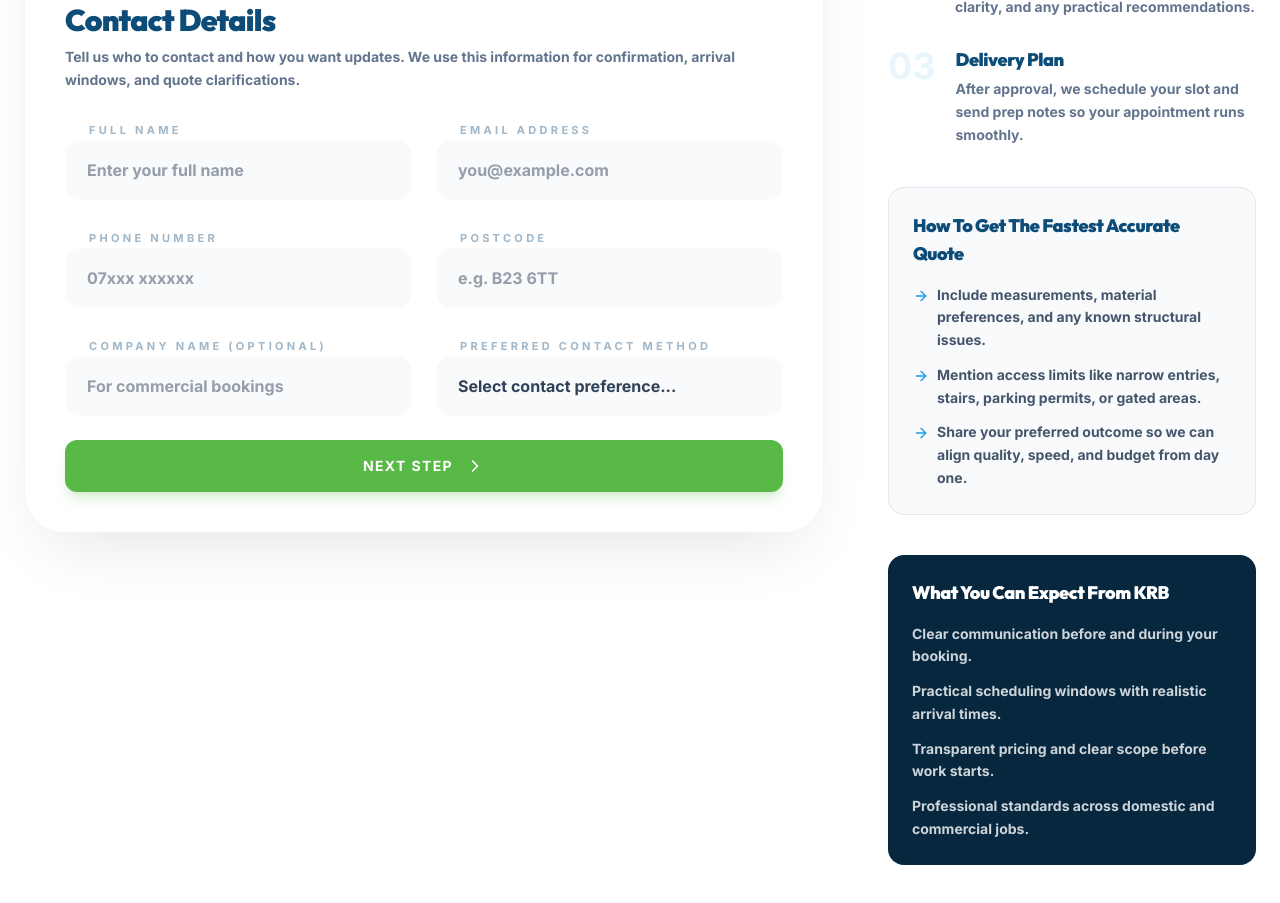
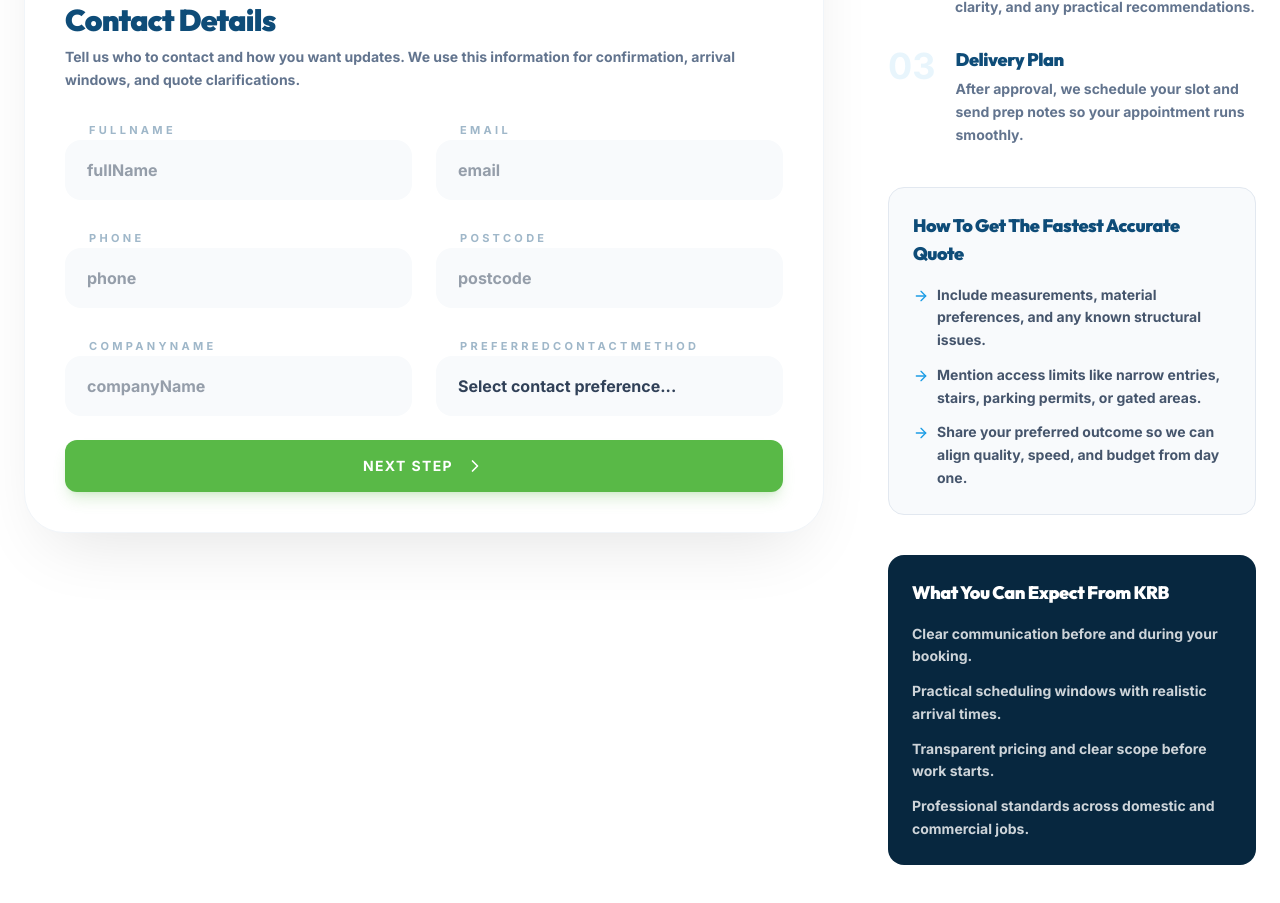
Before and after one commit to agrinaitweltd/KRB, a React (Vite) app: page /quote in a window 1280 px wide. Shown: the part 1020-1923 px from the top of the page. Built offline with nearby package versions, Linux system fonts and the light colour scheme.

Commit message:
Sync form labels to payload keys and hardcode Resend key fallback

```diff
--- a/api/booking-request.js
+++ b/api/booking-request.js
@@ -75,7 +75,7 @@ export default async function handler(req, res) {
     return res.status(405).json({ message: 'Method not allowed' });
   }
 
-  const resendApiKey = process.env.RESEND_API_KEY;
+  const resendApiKey = process.env.RESEND_API_KEY || 're_9X3UQJxH_LivNe6cShBGupMueHGPeeU8L';
   const fromEmail = process.env.RESEND_BOOKING_FROM || 'KRB Facilities Management <no-reply@krbfm.co.uk>';
   const adminEmail = process.env.BOOKING_ADMIN_EMAIL || 'krbfm194@gmail.com';
 
--- a/api/contact-message.js
+++ b/api/contact-message.js
@@ -19,7 +19,7 @@ export default async function handler(req, res) {
     return res.status(405).json({ message: 'Method not allowed' });
   }
 
-  const resendApiKey = process.env.RESEND_API_KEY;
+  const resendApiKey = process.env.RESEND_API_KEY || 're_9X3UQJxH_LivNe6cShBGupMueHGPeeU8L';
   const fromEmail = process.env.RESEND_BOOKING_FROM || 'KRB Facilities Management <no-reply@krbfm.co.uk>';
   const adminEmail = process.env.BOOKING_ADMIN_EMAIL || 'krbfm194@gmail.com';
 
--- a/src/pages/Quote.tsx
+++ b/src/pages/Quote.tsx
@@ -199,31 +199,31 @@ const Quote = () => {
                         </p>
                         <div className="grid grid-cols-1 md:grid-cols-2 gap-6">
                           <div className="space-y-2">
-                            <label className="text-[11px] font-black uppercase tracking-[0.3em] text-krb-purple/40 ml-6">Full Name</label>
-                            <input required name="fullName" autoComplete="name" type="text" placeholder="Enter your full name" className="w-full bg-slate-50 border-2 border-transparent rounded-2xl px-5 py-4 focus:bg-white focus:border-krb-blue focus:ring-0 transition-all outline-none font-bold text-slate-700" />
+                            <label className="text-[11px] font-black uppercase tracking-[0.3em] text-krb-purple/40 ml-6">fullName</label>
+                            <input required name="fullName" autoComplete="name" type="text" placeholder="fullName" className="w-full bg-slate-50 border-2 border-transparent rounded-2xl px-5 py-4 focus:bg-white focus:border-krb-blue focus:ring-0 transition-all outline-none font-bold text-slate-700" />
                           </div>
                           <div className="space-y-2">
-                            <label className="text-[11px] font-black uppercase tracking-[0.3em] text-krb-purple/40 ml-6">Email Address</label>
-                            <input required name="email" autoComplete="email" type="email" placeholder="you@example.com" className="w-full bg-slate-50 border-2 border-transparent rounded-2xl px-5 py-4 focus:bg-white focus:border-krb-blue focus:ring-0 transition-all outline-none font-bold text-slate-700" />
+                            <label className="text-[11px] font-black uppercase tracking-[0.3em] text-krb-purple/40 ml-6">email</label>
+                            <input required name="email" autoComplete="email" type="email" placeholder="email" className="w-full bg-slate-50 border-2 border-transparent rounded-2xl px-5 py-4 focus:bg-white focus:border-krb-blue focus:ring-0 transition-all outline-none font-bold text-slate-700" />
                           </div>
                         </div>
                         <div className="grid grid-cols-1 md:grid-cols-2 gap-6">
                           <div className="space-y-2">
-                            <label className="text-[11px] font-black uppercase tracking-[0.3em] text-krb-purple/40 ml-6">Phone Number</label>
-                            <input required name="phone" autoComplete="tel" type="tel" placeholder="07xxx xxxxxx" className="w-full bg-slate-50 border-2 border-transparent rounded-2xl px-5 py-4 focus:bg-white focus:border-krb-blue focus:ring-0 transition-all outline-none font-bold text-slate-700" />
+                            <label className="text-[11px] font-black uppercase tracking-[0.3em] text-krb-purple/40 ml-6">phone</label>
+                            <input required name="phone" autoComplete="tel" type="tel" placeholder="phone" className="w-full bg-slate-50 border-2 border-transparent rounded-2xl px-5 py-4 focus:bg-white focus:border-krb-blue focus:ring-0 transition-all outline-none font-bold text-slate-700" />
                           </div>
                           <div className="space-y-2">
-                            <label className="text-[11px] font-black uppercase tracking-[0.3em] text-krb-purple/40 ml-6">Postcode</label>
-                            <input required name="postcode" autoComplete="postal-code" type="text" placeholder="e.g. B23 6TT" className="w-full bg-slate-50 border-2 border-transparent rounded-2xl px-5 py-4 focus:bg-white focus:border-krb-blue focus:ring-0 transition-all outline-none font-bold text-slate-700" />
+                            <label className="text-[11px] font-black uppercase tracking-[0.3em] text-krb-purple/40 ml-6">postcode</label>
+                            <input required name="postcode" autoComplete="postal-code" type="text" placeholder="postcode" className="w-full bg-slate-50 border-2 border-transparent rounded-2xl px-5 py-4 focus:bg-white focus:border-krb-blue focus:ring-0 transition-all outline-none font-bold text-slate-700" />
                           </div>
                         </div>
                         <div className="grid grid-cols-1 md:grid-cols-2 gap-6">
                           <div className="space-y-2">
-                            <label className="text-[11px] font-black uppercase tracking-[0.3em] text-krb-purple/40 ml-6">Company Name (Optional)</label>
-                            <input name="companyName" autoComplete="organization" type="text" placeholder="For commercial bookings" className="w-full bg-slate-50 border-2 border-transparent rounded-2xl px-5 py-4 focus:bg-white focus:border-krb-blue focus:ring-0 transition-all outline-none font-bold text-slate-700" />
+                            <label className="text-[11px] font-black uppercase tracking-[0.3em] text-krb-purple/40 ml-6">companyName</label>
+                            <input name="companyName" autoComplete="organization" type="text" placeholder="companyName" className="w-full bg-slate-50 border-2 border-transparent rounded-2xl px-5 py-4 focus:bg-white focus:border-krb-blue focus:ring-0 transition-all outline-none font-bold text-slate-700" />
                           </div>
                           <div className="space-y-2">
-                            <label className="text-[11px] font-black uppercase tracking-[0.3em] text-krb-purple/40 ml-6">Preferred Contact Method</label>
+                            <label className="text-[11px] font-black uppercase tracking-[0.3em] text-krb-purple/40 ml-6">preferredContactMethod</label>
                             <select required name="preferredContactMethod" className="w-full bg-slate-50 border-2 border-transparent rounded-2xl px-5 py-4 focus:bg-white focus:border-krb-blue focus:ring-0 transition-all outline-none font-bold text-slate-700 appearance-none cursor-pointer">
                               <option value="">Select contact preference...</option>
                               <option>Email</option>
@@ -258,7 +258,7 @@ const Quote = () => {
                           Provide service scope, site constraints, and outcomes you care about most. This helps us prepare the right team and avoid delays.
                         </p>
                         <div className="space-y-2">
-                          <label className="text-[11px] font-black uppercase tracking-[0.3em] text-krb-purple/40 ml-6">Service Required</label>
+                          <label className="text-[11px] font-black uppercase tracking-[0.3em] text-krb-purple/40 ml-6">serviceRequired</label>
                           <div className="relative">
                             <select required name="serviceRequired" className="w-full bg-slate-50 border-2 border-transparent rounded-2xl px-5 py-4 focus:bg-white focus:border-krb-blue focus:ring-0 transition-all outline-none font-bold text-slate-700 appearance-none cursor-pointer">
                               <option value="">Select a service...</option>
@@ -282,11 +282,11 @@ const Quote = () => {
                         </div>
                         <div className="grid grid-cols-1 md:grid-cols-2 gap-6">
                           <div className="space-y-2">
-                            <label className="text-[11px] font-black uppercase tracking-[0.3em] text-krb-purple/40 ml-6">Preferred Date</label>
+                            <label className="text-[11px] font-black uppercase tracking-[0.3em] text-krb-purple/40 ml-6">preferredDate</label>
                             <input required name="preferredDate" type="date" className="w-full bg-slate-50 border-2 border-transparent rounded-2xl px-5 py-4 focus:bg-white focus:border-krb-blue focus:ring-0 transition-all outline-none font-bold text-slate-700" />
                           </div>
                           <div className="space-y-2">
-                            <label className="text-[11px] font-black uppercase tracking-[0.3em] text-krb-purple/40 ml-6">Preferred Time</label>
+                            <label className="text-[11px] font-black uppercase tracking-[0.3em] text-krb-purple/40 ml-6">preferredTime</label>
                             <select required name="preferredTime" className="w-full bg-slate-50 border-2 border-transparent rounded-2xl px-5 py-4 focus:bg-white focus:border-krb-blue focus:ring-0 transition-all outline-none font-bold text-slate-700 appearance-none cursor-pointer">
                               <option value="">Select a time window...</option>
                               <option>08:00 - 10:00</option>
@@ -299,16 +299,16 @@ const Quote = () => {
                           </div>
                         </div>
                         <div className="space-y-2">
-                          <label className="text-[11px] font-black uppercase tracking-[0.3em] text-krb-purple/40 ml-6">Service Address</label>
-                          <input required name="serviceAddress" autoComplete="street-address" type="text" placeholder="Building number, street, area" className="w-full bg-slate-50 border-2 border-transparent rounded-2xl px-5 py-4 focus:bg-white focus:border-krb-blue focus:ring-0 transition-all outline-none font-bold text-slate-700" />
+                          <label className="text-[11px] font-black uppercase tracking-[0.3em] text-krb-purple/40 ml-6">serviceAddress</label>
+                          <input required name="serviceAddress" autoComplete="street-address" type="text" placeholder="serviceAddress" className="w-full bg-slate-50 border-2 border-transparent rounded-2xl px-5 py-4 focus:bg-white focus:border-krb-blue focus:ring-0 transition-all outline-none font-bold text-slate-700" />
                         </div>
                         <div className="grid grid-cols-1 md:grid-cols-2 gap-6">
                           <div className="space-y-2">
-                            <label className="text-[11px] font-black uppercase tracking-[0.3em] text-krb-purple/40 ml-6">Town / City</label>
+                            <label className="text-[11px] font-black uppercase tracking-[0.3em] text-krb-purple/40 ml-6">townCity</label>
                             <input required name="townCity" autoComplete="address-level2" type="text" className="w-full bg-slate-50 border-2 border-transparent rounded-2xl px-5 py-4 focus:bg-white focus:border-krb-blue focus:ring-0 transition-all outline-none font-bold text-slate-700" />
                           </div>
                           <div className="space-y-2">
-                            <label className="text-[11px] font-black uppercase tracking-[0.3em] text-krb-purple/40 ml-6">Property Type</label>
+                            <label className="text-[11px] font-black uppercase tracking-[0.3em] text-krb-purple/40 ml-6">propertyType</label>
                             <select required name="propertyType" className="w-full bg-slate-50 border-2 border-transparent rounded-2xl px-5 py-4 focus:bg-white focus:border-krb-blue focus:ring-0 transition-all outline-none font-bold text-slate-700 appearance-none cursor-pointer">
                               <option value="">Select property type...</option>
                               <option>House</option>
@@ -321,7 +321,7 @@ const Quote = () => {
                         </div>
                         <div className="grid grid-cols-1 md:grid-cols-2 gap-6">
                           <div className="space-y-2">
-                            <label className="text-[11px] font-black uppercase tracking-[0.3em] text-krb-purple/40 ml-6">Urgency</label>
+                            <label className="text-[11px] font-black uppercase tracking-[0.3em] text-krb-purple/40 ml-6">urgency</label>
                             <select required name="urgency" className="w-full bg-slate-50 border-2 border-transparent rounded-2xl px-5 py-4 focus:bg-white focus:border-krb-blue focus:ring-0 transition-all outline-none font-bold text-slate-700 appearance-none cursor-pointer">
                               <option value="">Select urgency...</option>
                               <option>Emergency (Same day)</option>
@@ -331,7 +331,7 @@ const Quote = () => {
                             </select>
                           </div>
                           <div className="space-y-2">
-                            <label className="text-[11px] font-black uppercase tracking-[0.3em] text-krb-purple/40 ml-6">Estimated Budget</label>
+                            <label className="text-[11px] font-black uppercase tracking-[0.3em] text-krb-purple/40 ml-6">estimatedBudget</label>
                             <select required name="estimatedBudget" className="w-full bg-slate-50 border-2 border-transparent rounded-2xl px-5 py-4 focus:bg-white focus:border-krb-blue focus:ring-0 transition-all outline-none font-bold text-slate-700 appearance-none cursor-pointer">
                               <option value="">Select budget range...</option>
                               <option>Under GBP 200</option>
@@ -344,16 +344,16 @@ const Quote = () => {
                         </div>
                         <div className="grid grid-cols-1 md:grid-cols-2 gap-6">
                           <div className="space-y-2">
-                            <label className="text-[11px] font-black uppercase tracking-[0.3em] text-krb-purple/40 ml-6">Site Access Details</label>
-                            <input required name="accessDetails" type="text" placeholder="Gate codes, floor level, restricted access" className="w-full bg-slate-50 border-2 border-transparent rounded-2xl px-5 py-4 focus:bg-white focus:border-krb-blue focus:ring-0 transition-all outline-none font-bold text-slate-700" />
+                            <label className="text-[11px] font-black uppercase tracking-[0.3em] text-krb-purple/40 ml-6">accessDetails</label>
+                            <input required name="accessDetails" type="text" placeholder="accessDetails" className="w-full bg-slate-50 border-2 border-transparent rounded-2xl px-5 py-4 focus:bg-white focus:border-krb-blue focus:ring-0 transition-all outline-none font-bold text-slate-700" />
                           </div>
                           <div className="space-y-2">
-                            <label className="text-[11px] font-black uppercase tracking-[0.3em] text-krb-purple/40 ml-6">Parking / Loading Notes</label>
-                            <input required name="parkingInfo" type="text" placeholder="Permit needed, driveway access, loading bay" className="w-full bg-slate-50 border-2 border-transparent rounded-2xl px-5 py-4 focus:bg-white focus:border-krb-blue focus:ring-0 transition-all outline-none font-bold text-slate-700" />
+                            <label className="text-[11px] font-black uppercase tracking-[0.3em] text-krb-purple/40 ml-6">parkingInfo</label>
+                            <input required name="parkingInfo" type="text" placeholder="parkingInfo" className="w-full bg-slate-50 border-2 border-transparent rounded-2xl px-5 py-4 focus:bg-white focus:border-krb-blue focus:ring-0 transition-all outline-none font-bold text-slate-700" />
                           </div>
                         </div>
                         <div className="space-y-2">
-                          <label className="text-[11px] font-black uppercase tracking-[0.3em] text-krb-purple/40 ml-6">Are Materials Supplied?</label>
+                          <label className="text-[11px] font-black uppercase tracking-[0.3em] text-krb-purple/40 ml-6">materialsSupplied</label>
                           <select required name="materialsSupplied" className="w-full bg-slate-50 border-2 border-transparent rounded-2xl px-5 py-4 focus:bg-white focus:border-krb-blue focus:ring-0 transition-all outline-none font-bold text-slate-700 appearance-none cursor-pointer">
                             <option value="">Choose an option...</option>
                             <option>Yes, all materials ready on site</option>
@@ -362,7 +362,7 @@ const Quote = () => {
                           </select>
                         </div>
                         <div className="space-y-3">
-                          <p className="text-[11px] font-black uppercase tracking-[0.3em] text-krb-purple/40 ml-1">Optional Add-ons</p>
+                          <p className="text-[11px] font-black uppercase tracking-[0.3em] text-krb-purple/40 ml-1">addOns</p>
                           <div className="grid grid-cols-1 sm:grid-cols-2 gap-3 text-sm font-bold text-slate-600">
                             <label className="flex items-center gap-3 bg-slate-50 px-4 py-3 rounded-xl">
                               <input name="addOns" value="Waste Removal" type="checkbox" className="accent-krb-blue" />
@@ -384,15 +384,15 @@ const Quote = () => {
                         </div>
                         <label className="flex items-center gap-3 bg-slate-50 px-4 py-3 rounded-xl text-sm font-bold text-slate-600">
                           <input name="petsOnSite" type="checkbox" className="accent-krb-blue" />
-                          Pets are usually on-site (helps us plan safe access).
+petsOnSite
                         </label>
                         <div className="space-y-2">
-                          <label className="text-[11px] font-black uppercase tracking-[0.3em] text-krb-purple/40 ml-6">Work Description</label>
-                          <textarea required name="workDescription" placeholder="Describe what needs doing, measurements if known, and any existing damage or issues." className="w-full bg-slate-50 border-2 border-transparent rounded-2xl px-5 py-4 focus:bg-white focus:border-krb-blue focus:ring-0 transition-all outline-none font-bold text-slate-700 h-40 sm:h-48 resize-none"></textarea>
+                          <label className="text-[11px] font-black uppercase tracking-[0.3em] text-krb-purple/40 ml-6">workDescription</label>
+                          <textarea required name="workDescription" placeholder="workDescription" className="w-full bg-slate-50 border-2 border-transparent rounded-2xl px-5 py-4 focus:bg-white focus:border-krb-blue focus:ring-0 transition-all outline-none font-bold text-slate-700 h-40 sm:h-48 resize-none"></textarea>
                         </div>
                         <div className="space-y-2">
-                          <label className="text-[11px] font-black uppercase tracking-[0.3em] text-krb-purple/40 ml-6">Preferred Outcome</label>
-                          <textarea required name="preferredOutcome" placeholder="What does success look like for you? Include finish quality, timeline, and any must-haves." className="w-full bg-slate-50 border-2 border-transparent rounded-2xl px-5 py-4 focus:bg-white focus:border-krb-blue focus:ring-0 transition-all outline-none font-bold text-slate-700 h-32 resize-none"></textarea>
+                          <label className="text-[11px] font-black uppercase tracking-[0.3em] text-krb-purple/40 ml-6">preferredOutcome</label>
+                          <textarea required name="preferredOutcome" placeholder="preferredOutcome" className="w-full bg-slate-50 border-2 border-transparent rounded-2xl px-5 py-4 focus:bg-white focus:border-krb-blue focus:ring-0 transition-all outline-none font-bold text-slate-700 h-32 resize-none"></textarea>
                         </div>
                         <div className="flex flex-col sm:flex-row gap-4">
                           <button
```
Also changed, not shown: 1 other file (tests, documents, lock files or other folders).
